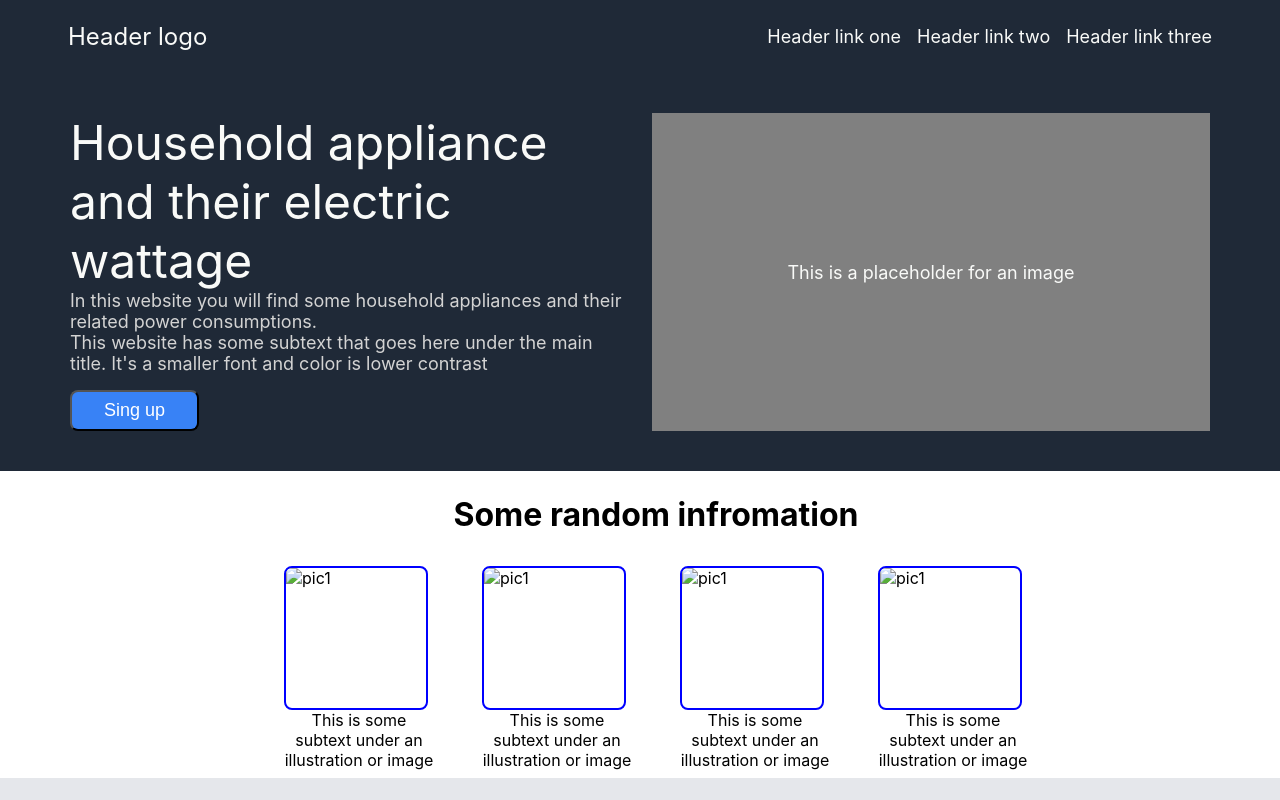
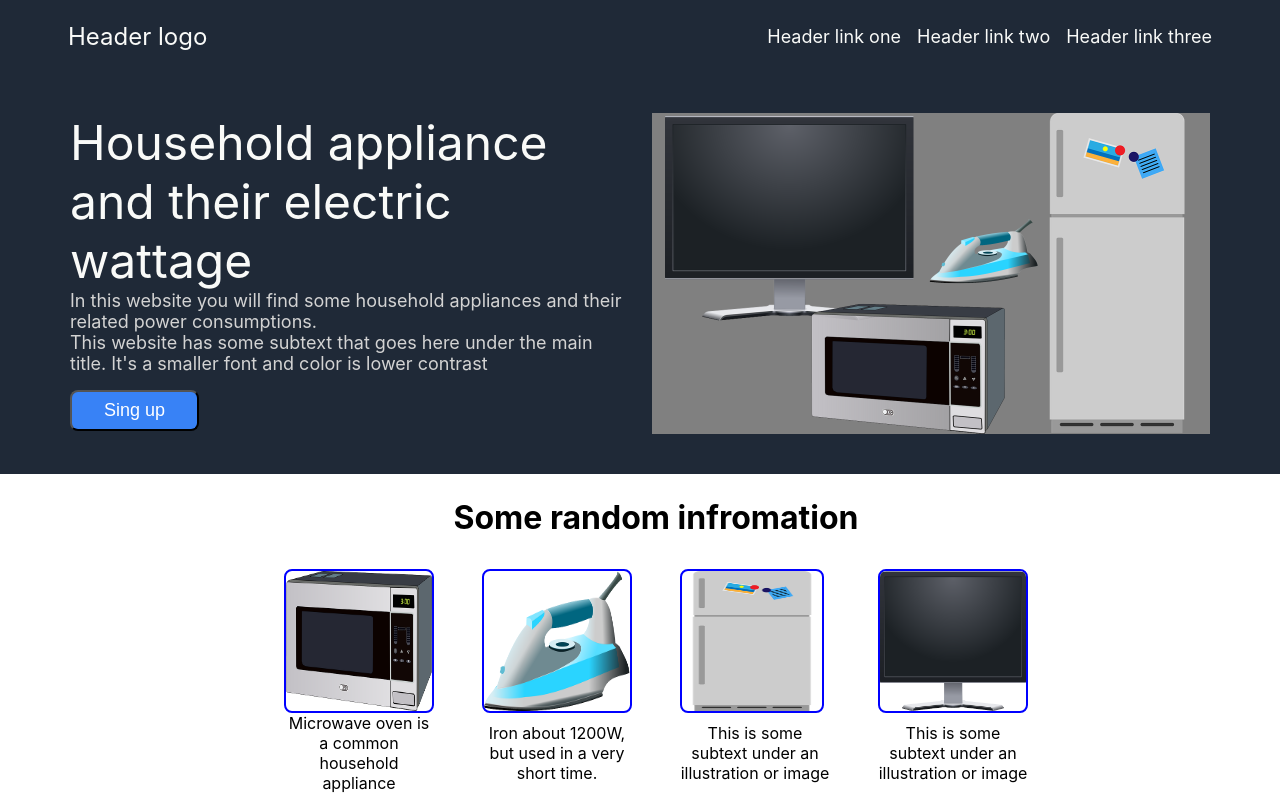
Before and after one commit to mimursal/project0, a plain HTML site: page index.html in a window 1280 px wide. Shown: the top 800 px of the page. Drawn offline with Linux system fonts and the light colour scheme; files whose address does not match are found by name.

Commit message:
Put five images to their place holders

```diff
--- a/index.html
+++ b/index.html
@@ -24,22 +24,22 @@
                     <button class="button1">Sing up</button>
                 </div>
                 <div class="main-right">
-                    <p>This is a placeholder for an image </p>
+                    <img src="images/top_image.png" Alt="Some household appliances">
                 </div>
             </div>
                 <div class="container">
                     <div class="container-title">Some random infromation</div>
                     <div class="cards">
-                        <figure ><img src="pic1.jpg" Alt="pic1">
+                        <figure ><img src="/home/mimursal/repos/project0/images/microwave_640.png" Alt="Microwave">
+                            <figcaption>Microwave oven is a common household appliance</figcaption>
+                        </figure>
+                        <figure><img src="images/iron_640.png" Alt="Iron">
+                            <figcaption>Iron about 1200W, but used in a very short time.</figcaption>
+                        </figure>
+                        <figure><img src="images/fridge_640.png" Alt="fridge">
                             <figcaption>This is some subtext under an illustration or image</figcaption>
                         </figure>
-                        <figure><img src="pic1.jpg" Alt="pic1">
-                            <figcaption>This is some subtext under an illustration or image</figcaption>
-                        </figure>
-                        <figure><img src="pic1.jpg" Alt="pic1">
-                            <figcaption>This is some subtext under an illustration or image</figcaption>
-                        </figure>
-                        <figure><img src="pic1.jpg" Alt="pic1">
+                        <figure><img src="images/tv_640.png" Alt="TV">
                             <figcaption>This is some subtext under an illustration or image</figcaption>
                         </figure>
                     </div>
```
Also changed, not shown: images/fridge_640.png (added), images/images_link.txt (added), images/iron_640.png (added), images/microwave_640.png (added), images/top_image.png (added), images/tv_640.png (added).
